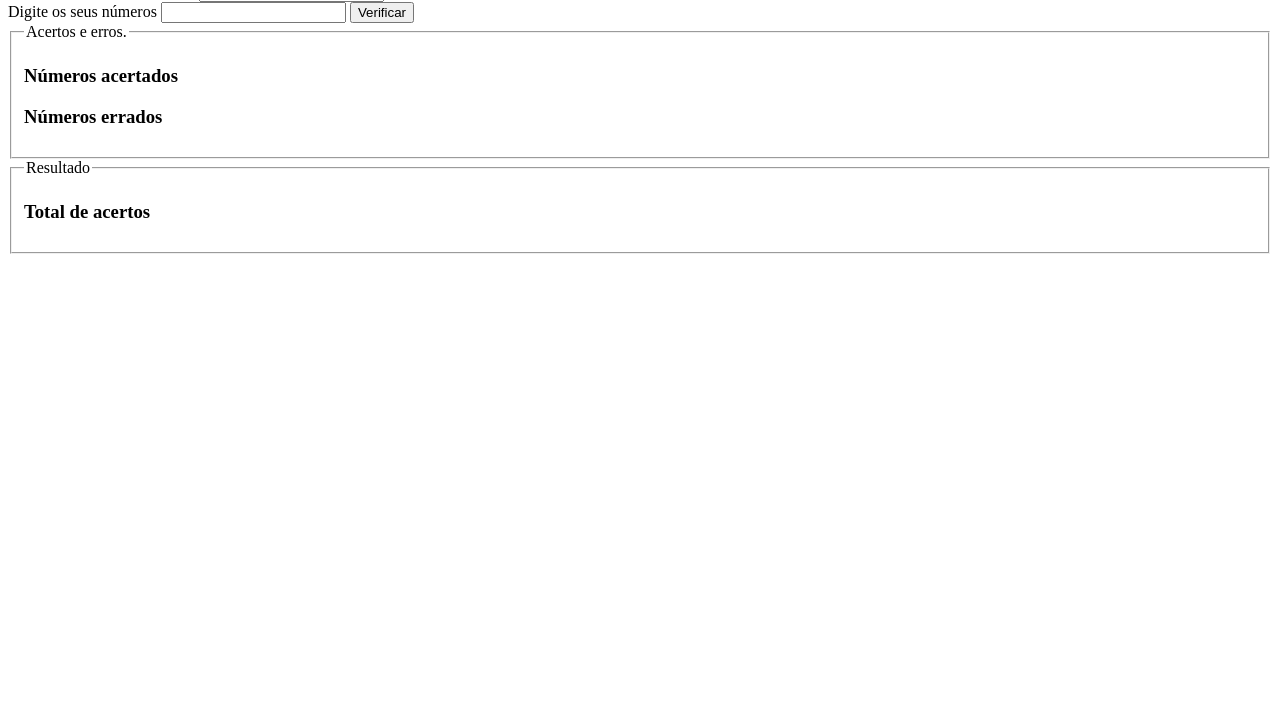
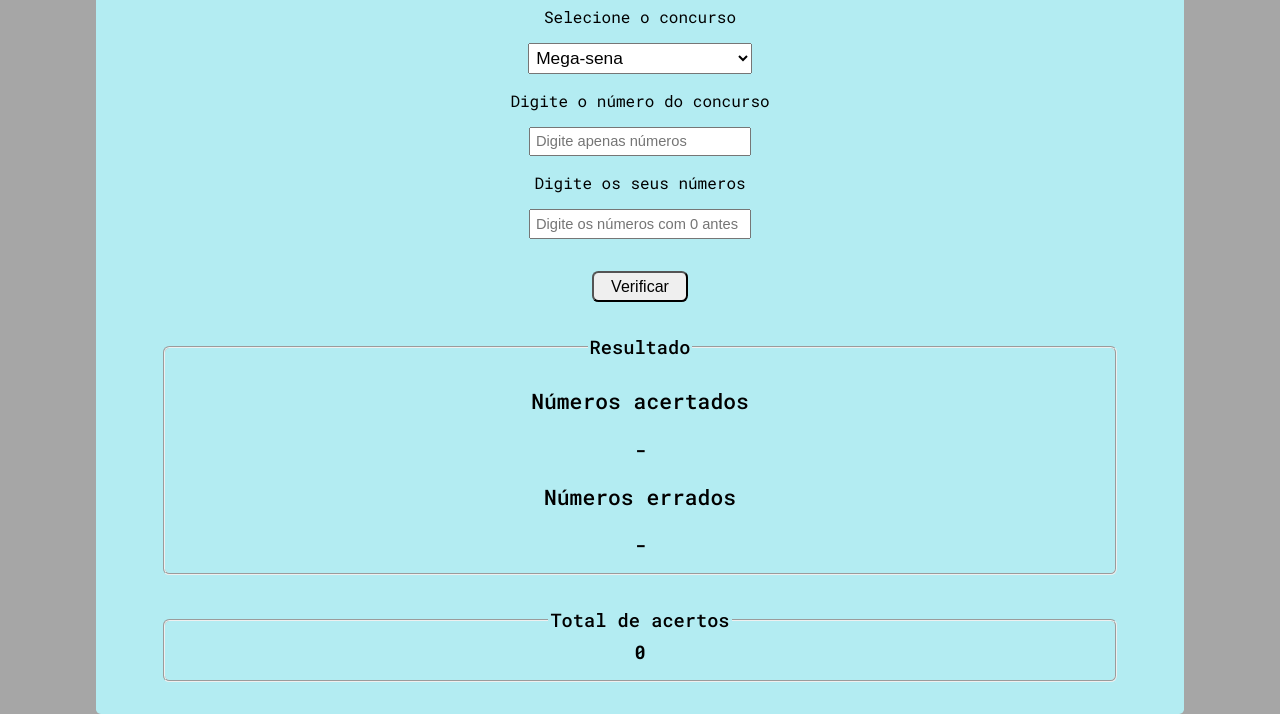
Before and after one commit to fernandosergio/Documentacoes, a plain HTML site: page JavaScript/Praticando/loteria/index.html in a window 1280 px wide. Shown: the part 105-819 px from the top of the page. Drawn offline with Linux system fonts and the light colour scheme.

Commit message:
css basico

```diff
--- a/JavaScript/Praticando/loteria/index.html
+++ b/JavaScript/Praticando/loteria/index.html
@@ -5,12 +5,15 @@
     <meta charset="UTF-8">
     <meta name="viewport" content="width=device-width, initial-scale=1.0">
     <title>Verificar números da loteria</title>
+    <link rel="stylesheet" href="style.css">
 </head>
 
 <body>
+    <section>
         <h2>Verificar números da loteria</h2>
+        <div class="content">
 
-    Selecione o concurso
+            <p> Selecione o concurso</p>
             <select name="selConcurso" id="selConcurso">
         <option value="megasena">Mega-sena</option>
         <option value="quina">Quina</option>
@@ -21,35 +24,43 @@
         <option value="diadesorte">Dia de sorte</option>
         <!-- <option value="loteca">Loteca</option>
         <option value="lotogol">Lotogol</option> -->
-    </select> <br> Digite o número do concurso
-    <input type="number" name="numConcurso" id="numConcurso"> <br>Digite os seus números
-    <input type="text" name="txtNumeros" id="txtNumeros">
+    </select>
+            <p> Digite o número do concurso</p>
+            <input type="number" name="numConcurso" id="numConcurso" placeholder="Digite apenas números">
+            <p> Digite os seus números</p>
+            <input type="text" name="txtNumeros" id="txtNumeros" placeholder="Digite os números com 0 antes">
+            <br>
+            <button name="btnVerificar" id="btnVerificar">Verificar</button>
 
-    <button name="btnVerificar" id="btnVerificar">Verificar</button>
+        </div>
+
         <fieldset>
-        <legend>Acertos e erros.</legend>
+            <legend>Resultado</legend>
+
             <div>
                 <h3>Números acertados</h3>
+
                 <div id="numAcertados">
-
+                    -
                 </div>
             </div>
+
             <div>
                 <h3>Números errados</h3>
                 <div id="numErrados">
-
+                    -
                 </div>
             </div>
         </fieldset>
 
         <fieldset>
-        <legend>Resultado</legend>
-        <h3>Total de acertos</h3>
+            <legend>Total de acertos</legend>
+
             <div id="numAcertadosTotal">
-
+                0
             </div>
         </fieldset>
-
+    </section>
 
     <script src="jquery-3.5.1.js"></script>
     <script src="script.js"></script>
--- a/JavaScript/Praticando/loteria/script.js
+++ b/JavaScript/Praticando/loteria/script.js
@@ -34,7 +34,7 @@ $(document).ready(function() {
                 }
                 $("#numAcertados").text(acertados);
                 $("#numErrados").text(errados);
-                $("#numAcertadosTotal").text(acertados.length)
+                $("#numAcertadosTotal").text(acertados.length);
             },
             error: function(error) {
                 console.log('Não entrou ' + error)
--- /dev/null
+++ b/JavaScript/Praticando/loteria/style.css
@@ -0,0 +1,80 @@
+@charset "utf-8";
+@import url('https://fonts.googleapis.com/css2?family=Roboto+Mono:wght@400;500;700&display=swap');
+body {
+    font-family: 'Roboto Mono', monospace;
+    font-weight: 400;
+    background-color: #A6A6A6;
+    margin: 0;
+    padding: 0;
+}
+
+section {
+    margin-left: auto;
+    margin-right: auto;
+    width: 80%;
+    padding: 2rem;
+    border-radius: .3rem;
+    background-color: #B3ECF2;
+}
+
+h2 {
+    font-size: 20pt;
+    text-align: center;
+}
+
+.content {
+    text-align: center;
+}
+
+.content select {
+    width: 14rem;
+    font-size: 13pt;
+    padding: .2rem;
+}
+
+.content input {
+    padding: .3rem;
+    width: 13rem;
+    font-size: 11pt;
+}
+
+
+/* Tira as setas do input */
+
+.content input[type=number]::-webkit-inner-spin-button {
+    -webkit-appearance: none;
+}
+
+.content input[type=number] {
+    -moz-appearance: textfield;
+    appearance: textfield;
+}
+
+.content button {
+    margin-top: 2rem;
+    width: 6rem;
+    padding: .3rem;
+    font-size: 12pt;
+    border-radius: .4rem;
+}
+
+fieldset {
+    margin-left: auto;
+    margin-right: auto;
+    margin-top: 2rem;
+    text-align: center;
+    width: 90%;
+    padding-bottom: 1rem;
+    font-size: 14pt;
+    font-weight: 500;
+    border-radius: .4rem;
+}
+
+fieldset div {
+    font-weight: 700;
+}
+
+h3 {
+    font-weight: 500;
+    font-size: 16pt;
+}
```
Lines whose indentation alone changed are shown as unchanged.
